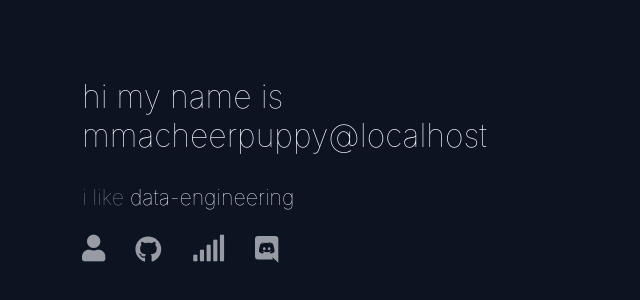
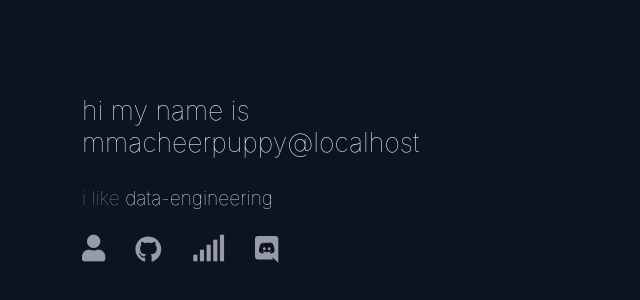
Before and after one commit to caldempsey/mmacheerpuppy.io, a React (Create React App) app: page / in a window 1280 px wide. Shown: the part 492-792 px from the top of the page, without its empty margins (0-640 px from the left). Built offline with nearby package versions, Linux system fonts and the light colour scheme.

Commit message:
Adjusted fonts

```diff
--- a/src/domain/root/views/styles.css
+++ b/src/domain/root/views/styles.css
@@ -3,13 +3,13 @@
 }
 
 h1 {
-  font-size: 150%;
+  font-size: 125%;
   font-weight: 100;
   margin-block-end: 0.1em;
 }
 
 h2 {
-  font-size: 100%;
+  font-size: 90%;
   font-weight: 100;
 }
 
```
